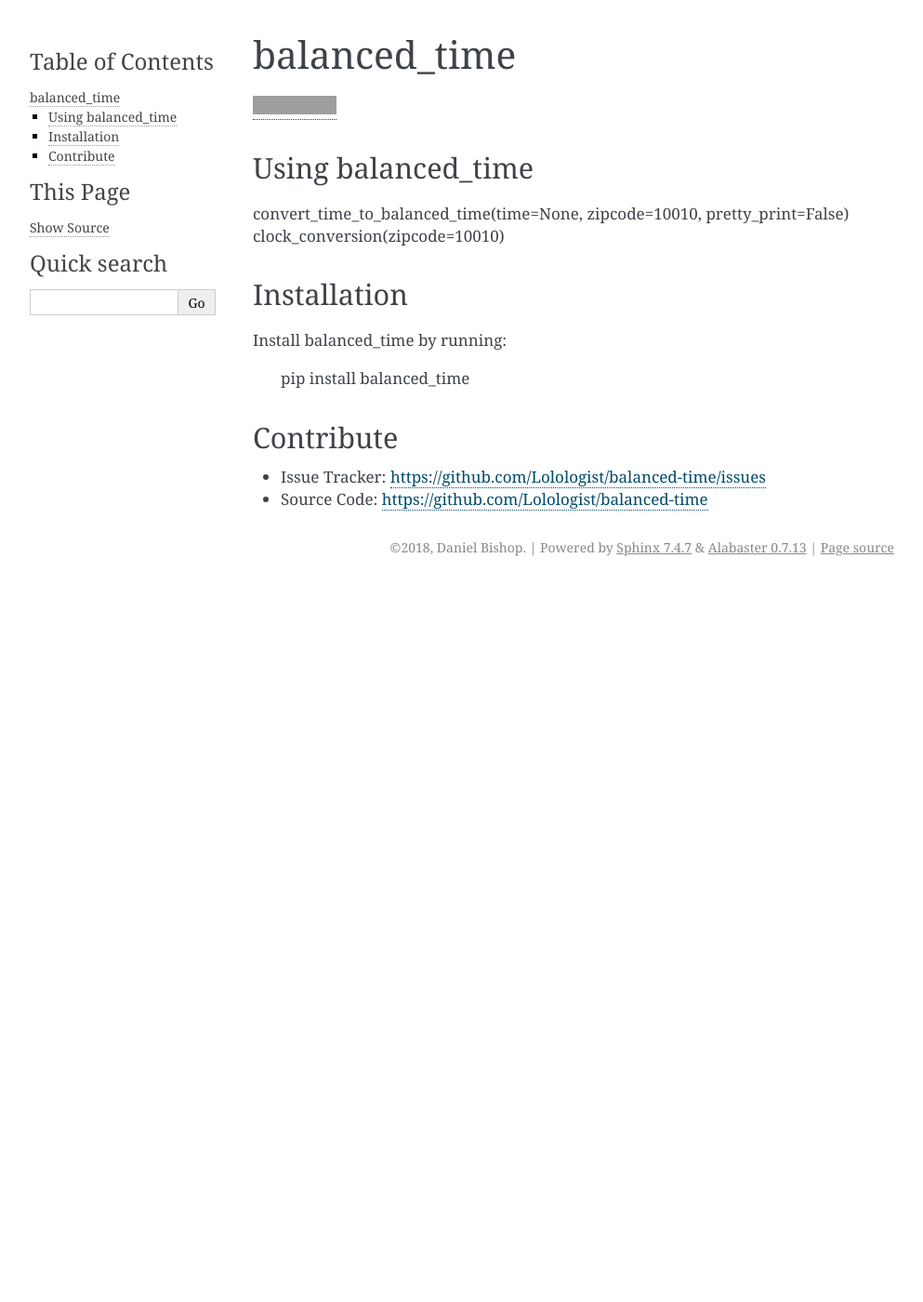
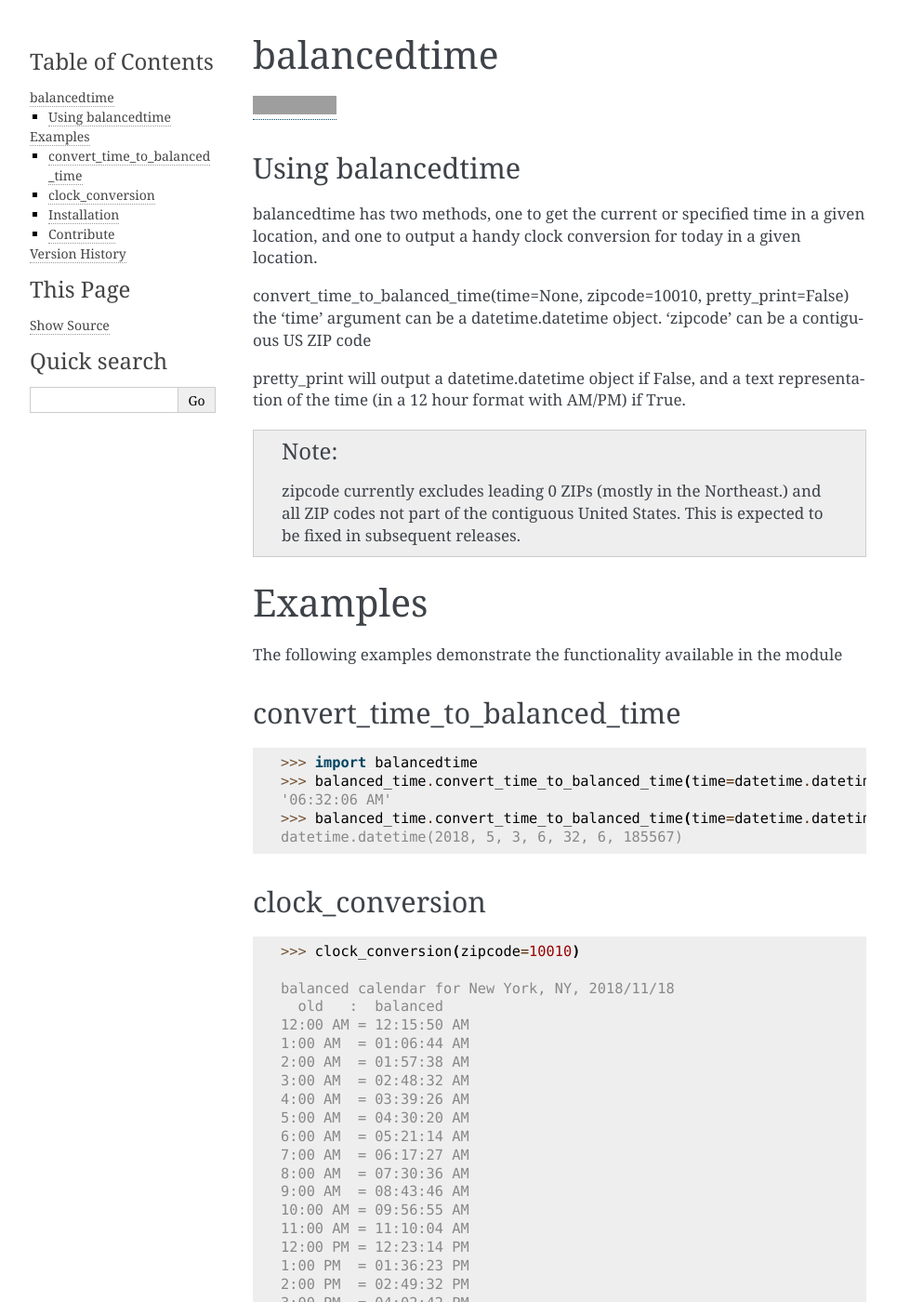
Before and after one commit to Lolologist/balancedtime, a Sphinx documentation site: the page built from docs/source/index.rst, in a window 1280 px wide and 1400 px high. Shown: the whole window at 93% size, without its empty margins (148-1141 px from the left). Built offline with Sphinx 7.4.7, drawn with Linux system fonts in a browser that asks for light colours; some of the changed text lies outside the part shown; grey boxes are pictures that could not be loaded.

Commit message:
I think this might be the first beta release!

```diff
--- a/docs/source/index.rst
+++ b/docs/source/index.rst
@@ -3,28 +3,100 @@
    You can adapt this file completely to your liking, but it should at least
    contain the root `toctree` directive.
 
-balanced_time
+balancedtime
 =========================================
 |pypi_ver|
 
-.. |pypi_ver| image:: https://img.shields.io/pypi/v/balanced_time.svg
-    :target: https://pypi.org/project/balanced_time/
+.. |pypi_ver| image:: https://img.shields.io/pypi/v/balancedtime.svg
+    :target: https://pypi.org/project/balancedtime/
 
-Using balanced_time
+Using balancedtime
 -------------------
+balancedtime has two methods, one to get the current or specified time in a given location, and one to output a handy clock conversion for today in a given location.
+
 convert_time_to_balanced_time(time=None, zipcode=10010, pretty_print=False)
-clock_conversion(zipcode=10010)
+the 'time' argument can be a datetime.datetime object.
+'zipcode' can be a contiguous US ZIP code
+
+pretty_print will output a datetime.datetime object if False, and a text representation of the time (in a 12 hour format with AM/PM) if True.
+
+.. note::
+
+   zipcode currently excludes leading 0 ZIPs (mostly in the Northeast.) and all ZIP codes not part of the contiguous United States. This is expected to be fixed in subsequent releases.
+
+
+Examples
+========
+
+The following examples demonstrate the functionality available in the module
+
+convert_time_to_balanced_time
+-----------------------------
+
+::
+
+    >>> import balancedtime
+    >>> balanced_time.convert_time_to_balanced_time(time=datetime.datetime(2018,5,3,6,30),zipcode=10010,pretty_print=True) #time in NYC on May 3, 2018, at 6:30 AM
+    '06:32:06 AM'
+    >>> balanced_time.convert_time_to_balanced_time(time=datetime.datetime(2018,5,3,6,30),zipcode=10010,pretty_print=False) #same, but return a datetime.datetime object
+    datetime.datetime(2018, 5, 3, 6, 32, 6, 185567)
+
+
+
+
+clock_conversion
+----------------
+
+::
+
+    >>> clock_conversion(zipcode=10010)
+
+    balanced calendar for New York, NY, 2018/11/18
+      old   :  balanced
+    12:00 AM = 12:15:50 AM
+    1:00 AM  = 01:06:44 AM
+    2:00 AM  = 01:57:38 AM
+    3:00 AM  = 02:48:32 AM
+    4:00 AM  = 03:39:26 AM
+    5:00 AM  = 04:30:20 AM
+    6:00 AM  = 05:21:14 AM
+    7:00 AM  = 06:17:27 AM
+    8:00 AM  = 07:30:36 AM
+    9:00 AM  = 08:43:46 AM
+    10:00 AM = 09:56:55 AM
+    11:00 AM = 11:10:04 AM
+    12:00 PM = 12:23:14 PM
+    1:00 PM  = 01:36:23 PM
+    2:00 PM  = 02:49:32 PM
+    3:00 PM  = 04:02:42 PM
+    4:00 PM  = 05:15:51 PM
+    5:00 PM  = 06:20:08 PM
+    6:00 PM  = 07:10:55 PM
+    7:00 PM  = 08:01:42 PM
+    8:00 PM  = 08:52:29 PM
+    9:00 PM  = 09:43:17 PM
+    10:00 PM = 10:34:04 PM
+    11:00 PM = 11:24:51 PM
 
 Installation
 ------------
 
 Install balanced_time by running:
 
-    pip install balanced_time
+    pip install balancedtime
 
 
 Contribute
 ----------
 
-- Issue Tracker: https://github.com/Lolologist/balanced-time/issues
-- Source Code: https://github.com/Lolologist/balanced-time
+- Issue Tracker: https://github.com/Lolologist/balancedtime/issues
+- Source Code: https://github.com/Lolologist/balancedtime
+
+Version History
+===============
+
+======== =======================================================================
+Version  Description
+======== =======================================================================
+0.1b     First release
+======== =======================================================================
```
Also changed, not shown: README.rst (+80 -8 lines), setup.py (+13 -5 lines).
